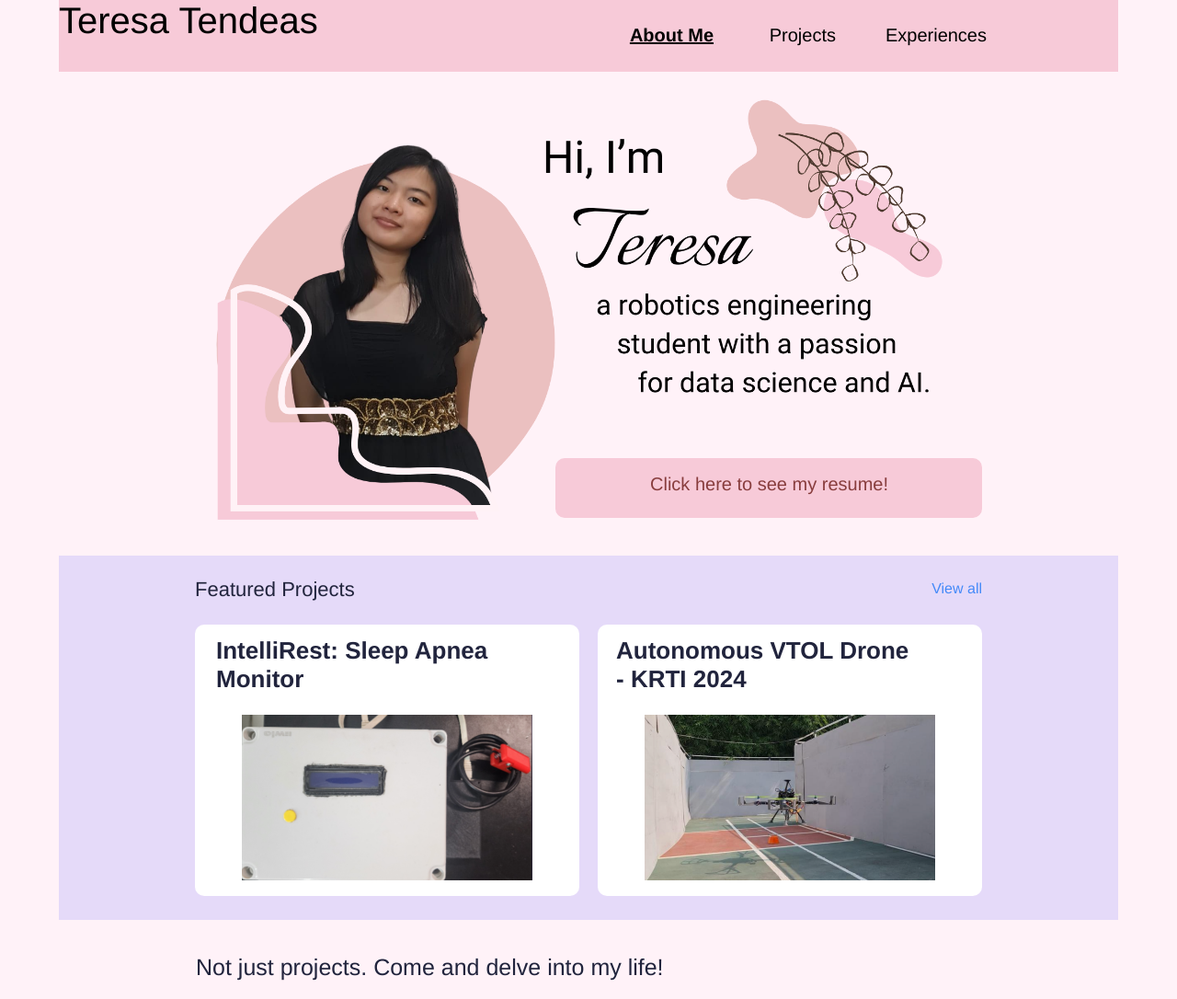
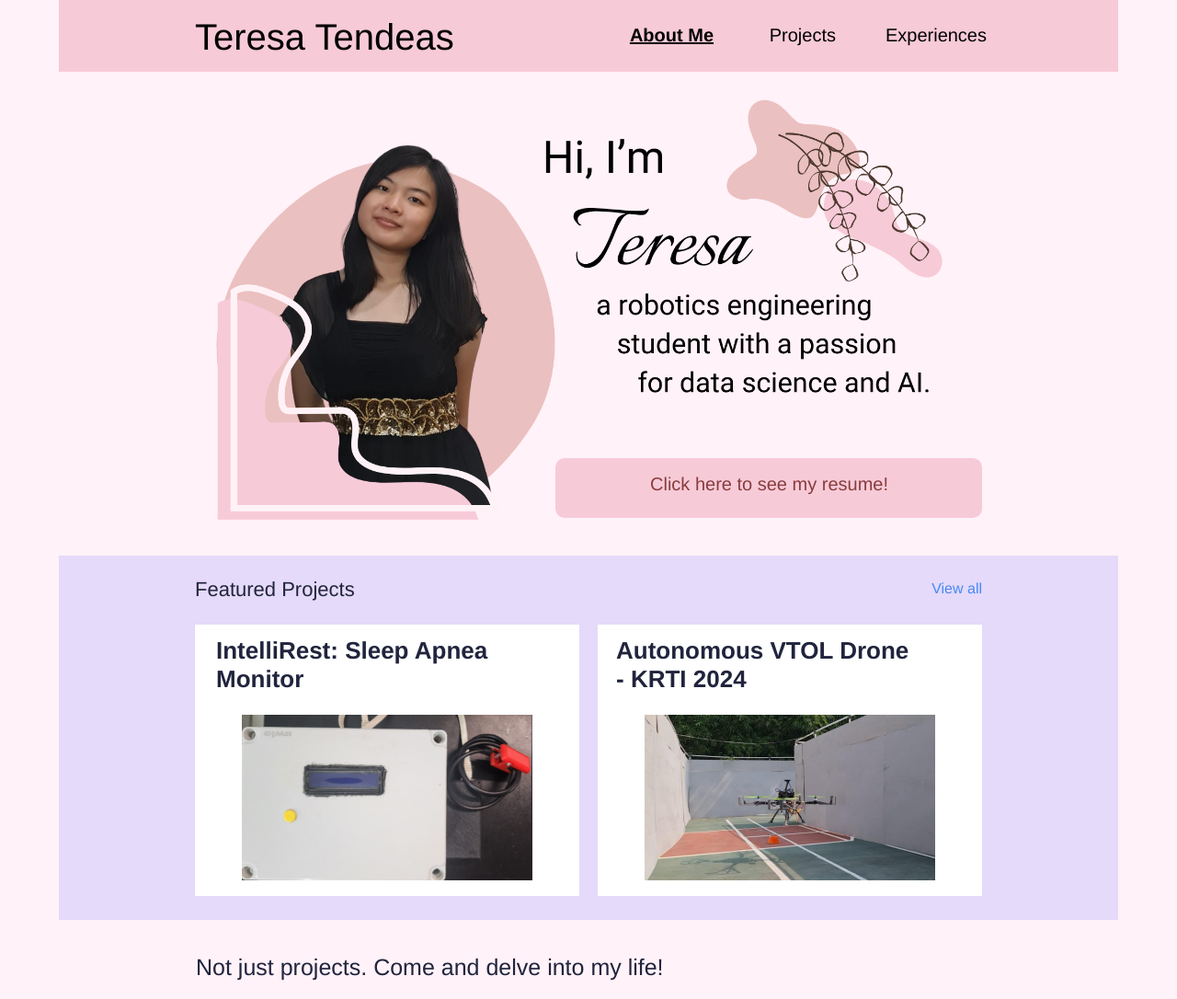
Before and after one commit to teresatendeas/teresa-portfolio, a plain HTML site: page index.html in a window 1280 px wide. Shown: the top 1086 px of the page at 92% size. Drawn offline with nearby package versions, Linux system fonts and the light colour scheme.

Commit message:
Update style.css

```diff
--- a/style.css
+++ b/style.css
@@ -80,8 +80,8 @@
 .home .text-wrapper-2 {
   position: absolute;
   width: 392px;
-  top: 0;
-  left: 0;
+  top: 18px;
+  left: 148px;
   font-family: "Heebo-Regular", Helvetica;
   font-weight: 400;
   color: #000000;
@@ -184,7 +184,6 @@
   top: 75px;
   left: 148px;
   background-color: #ffffff;
-  border-radius: 10px;
 }
 
 .home .text-wrapper-8 {
@@ -215,7 +214,6 @@
   top: 75px;
   left: 586px;
   background-color: #ffffff;
-  border-radius: 10px;
 }
 
 .home .autonomous-VTOL {
```
